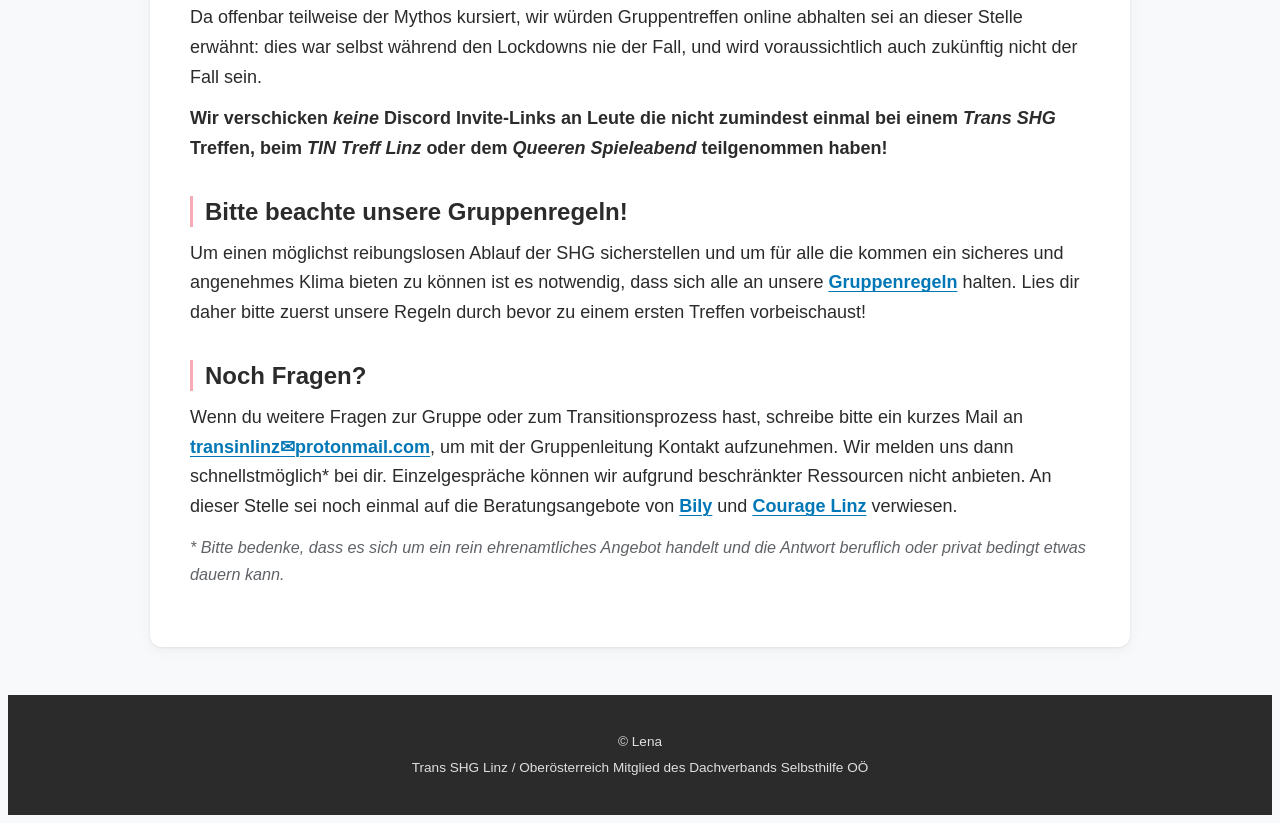
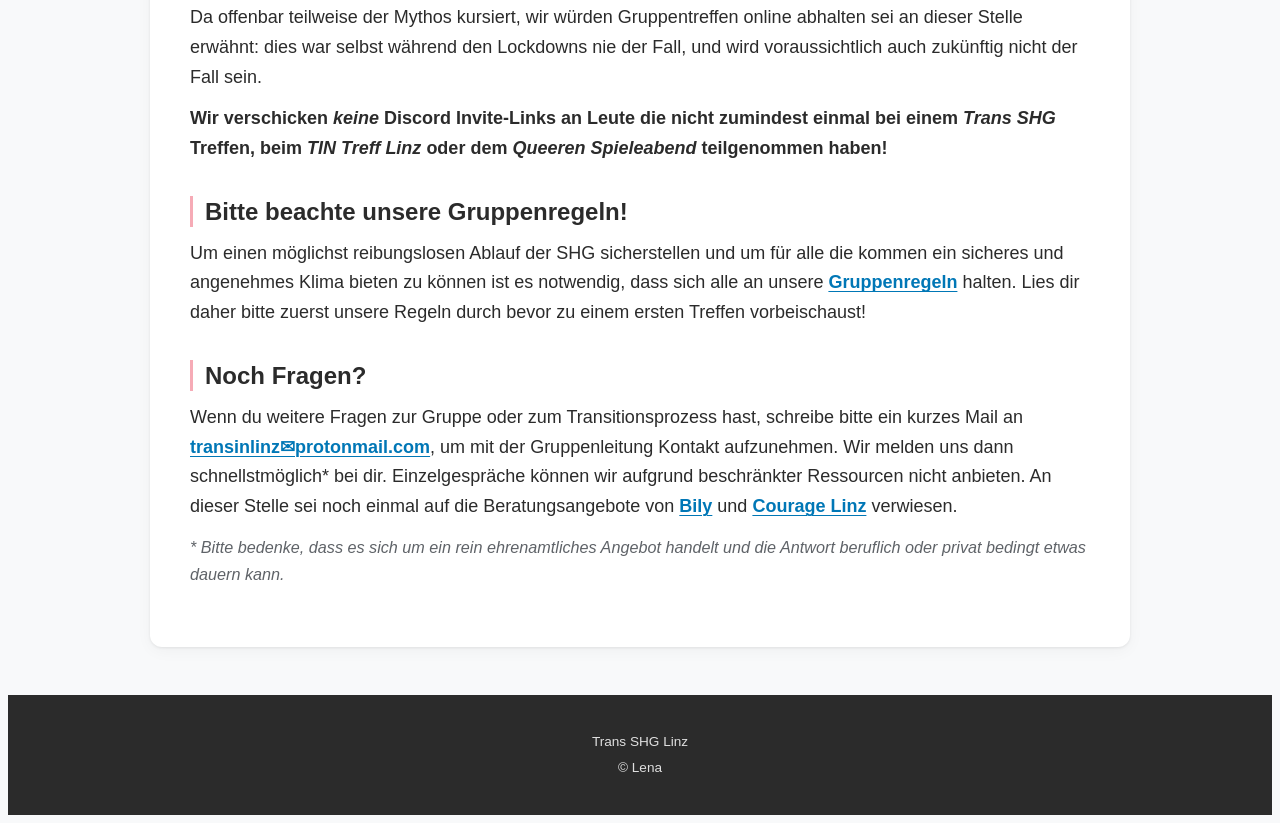
Before and after one commit to transinlinz/transinlinz.github.io, an Eleventy site: page src/index.md in a window 1280 px wide. Shown: the part 3144-3967 px from the top of the page. Built offline with nearby package versions, Linux system fonts and the light colour scheme; Eleventy itself is replaced by a stand-in of ours; files that its build step writes are made by us from their sources; a web font is replaced by a local one; what @tailwindcss/postcss would draw is missing.

Commit message:
Change page footer

```diff
--- a/src/_includes/layouts/base.njk
+++ b/src/_includes/layouts/base.njk
@@ -140,10 +140,8 @@
     </main>
 
     <footer>
+      <p>Trans SHG Linz</p>
       <p>&copy; Lena</p>
-      <p>
-        Trans SHG Linz / Oberösterreich Mitglied des Dachverbands Selbsthilfe OÖ
-      </p>
     </footer>
 
     <script src="/js/vendor/modernizr-3.11.2.min.js"></script>
```
